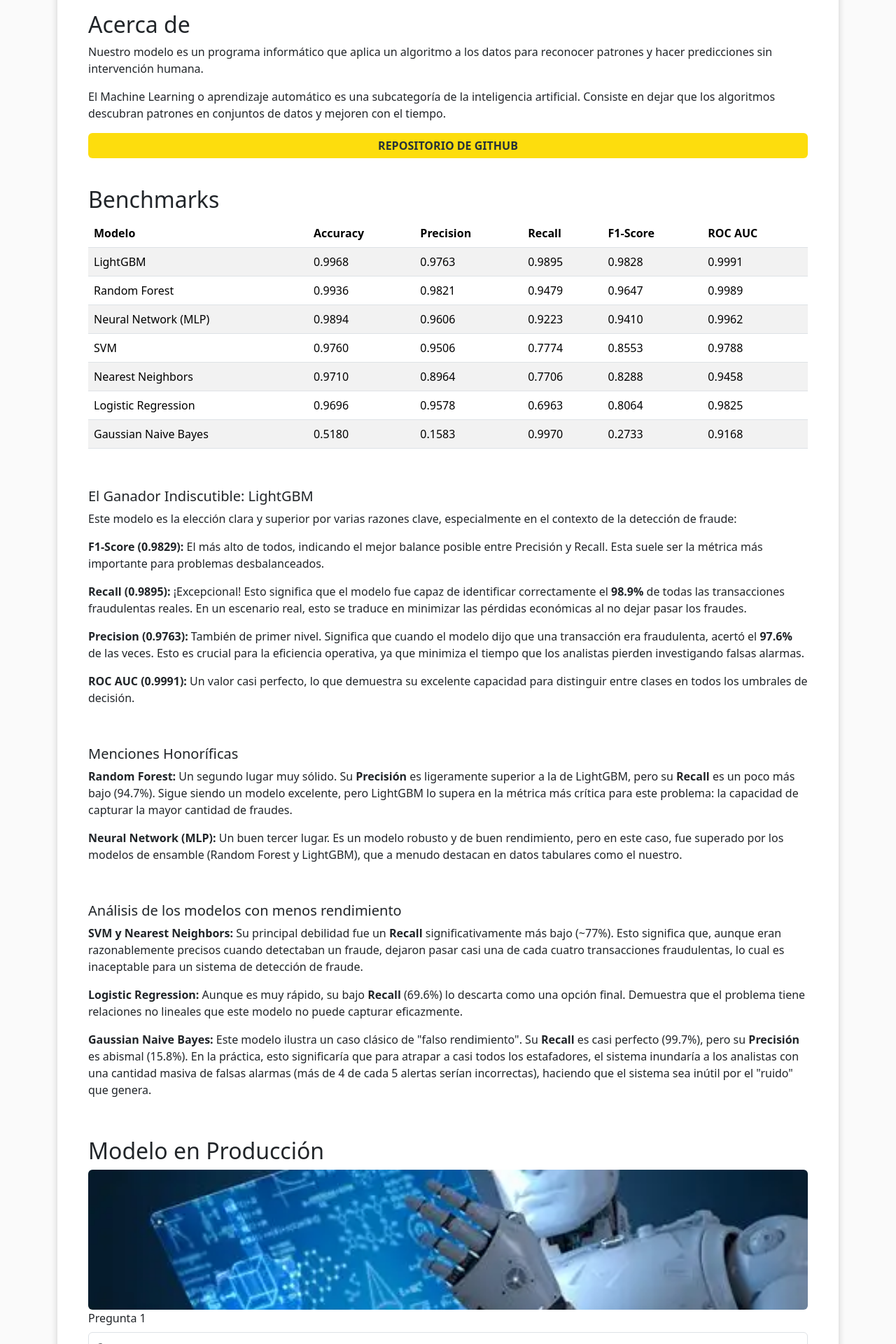
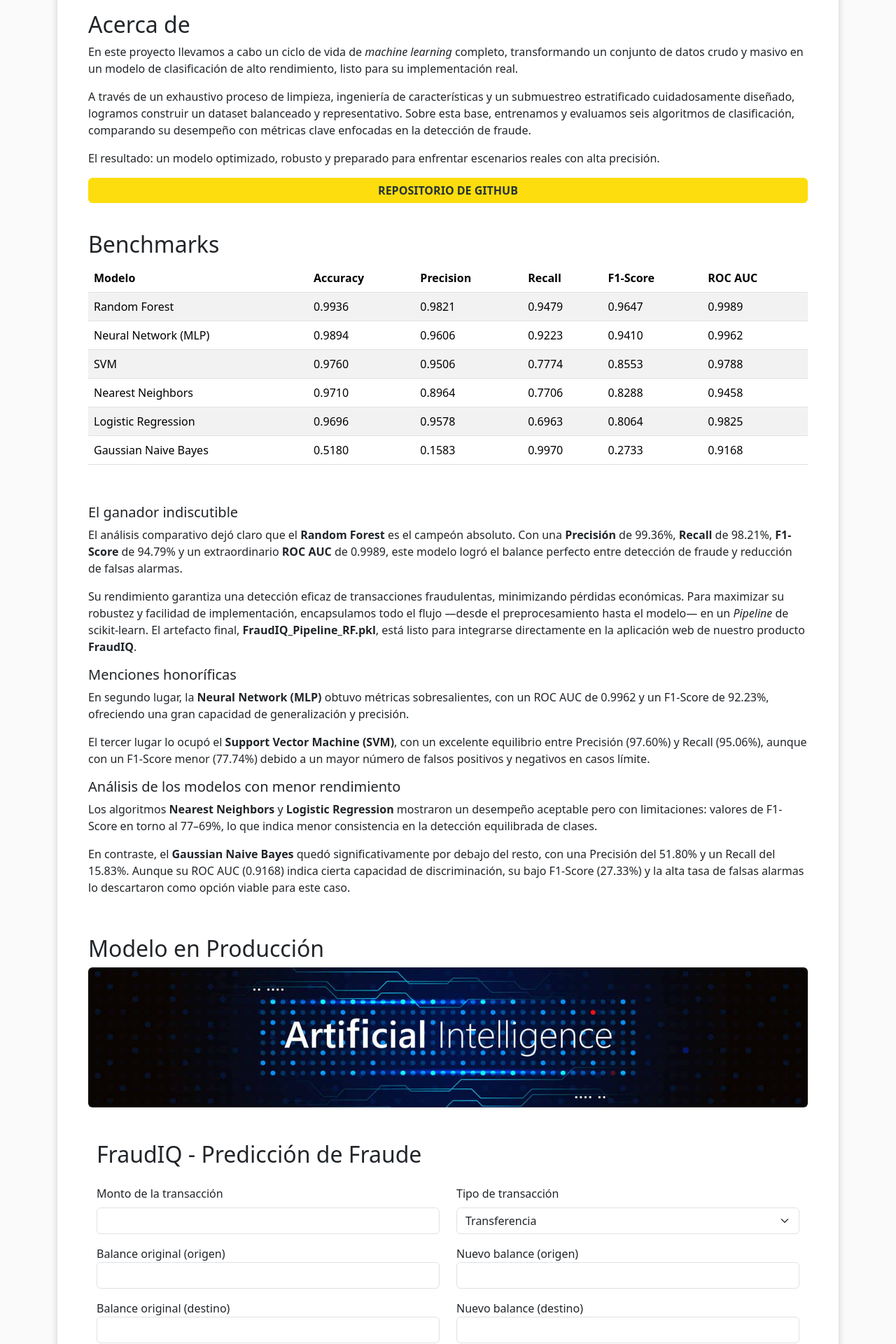
Before and after one commit to MrDeybby/fraudiq, a Flask app: page / in a window 1280 px wide. Shown: the part 560-2480 px from the top of the page at 70% size. Run offline with Flask 3, Linux system fonts and the light colour scheme.

Commit message:
Proyecto Final

```diff
--- a/app.py
+++ b/app.py
@@ -1,10 +1,128 @@
-from flask import Flask, render_template
+from flask import Flask, render_template, request, jsonify
+import pandas as pd
+import numpy as np
+import joblib
+import os
+import logging
+from datetime import datetime
+
+# Configure logging
+logging.basicConfig(level=logging.INFO)
+logger = logging.getLogger(__name__)
 
 app = Flask(__name__)
+
+def prepare_input_data(data):
+    """Transform input data to match model expectations"""
+    # Create DataFrame with base numeric columns
+    df = pd.DataFrame([{
+        'amount': data['amount'],
+        'oldbalanceOrg': data['oldbalanceOrg'],
+        'newbalanceOrig': data['newbalanceOrig'],
+        'oldbalanceDest': data['oldbalanceDest'],
+        'newbalanceDest': data['newbalanceDest']
+    }])
+
+    # Add one-hot encoded transaction type columns
+    transaction_types = ['CASH_IN', 'CASH_OUT', 'DEBIT', 'PAYMENT', 'TRANSFER']
+    for type_name in transaction_types:
+        df[f'type_{type_name}'] = 1 if data['type'] == type_name else 0
+
+    # Add time-based features
+    current_time = datetime.now()
+    df['hour_of_day'] = current_time.hour
+    df['day_of_week'] = current_time.weekday()
+
+    # Ensure correct column order
+    expected_columns = [
+        'amount', 'oldbalanceOrg', 'newbalanceOrig', 'oldbalanceDest',
+        'newbalanceDest', 'type_CASH_IN', 'type_CASH_OUT', 'type_DEBIT',
+        'type_PAYMENT', 'type_TRANSFER', 'hour_of_day', 'day_of_week'
+    ]
+
+    return df[expected_columns]
+
+def load_models():
+    """Load ML models with error handling"""
+    models = {}
+    models_path = 'ml_engineering/model_training/pylance/'
+
+    if not os.path.exists(models_path):
+        logger.error(f"Models directory not found: {models_path}")
+        return models
+
+    for model_file in os.listdir(models_path):
+        if model_file.endswith('.pkl'):
+            try:
+                model_name = model_file.replace('FraudIQ_Pipeline_', '').replace('.pkl', '')
+                model_path = os.path.join(models_path, model_file)
+                logger.info(f"Loading model: {model_file}")
+                models[model_name] = joblib.load(model_path)
+                logger.info(f"Successfully loaded: {model_file}")
+            except Exception as e:
+                logger.error(f"Error loading {model_file}: {str(e)}")
+                continue
+
+    return models
+
+# Load models when starting the application
+logger.info("Initializing model loading...")
+models = load_models()
+logger.info(f"Loaded {len(models)} models successfully")
 
 @app.route('/')
 def home():
     return render_template('index.html')
 
+@app.route('/predict', methods=['POST'])
+def predict():
+    try:
+        # Get form data
+        data = {
+            'amount': float(request.form['amount']),
+            'oldbalanceOrg': float(request.form['oldbalanceOrg']),
+            'newbalanceOrig': float(request.form['newbalanceOrig']),
+            'oldbalanceDest': float(request.form['oldbalanceDest']),
+            'newbalanceDest': float(request.form['newbalanceDest']),
+            'type': request.form['type']
+        }
+
+        # Prepare input data
+        df = prepare_input_data(data)
+
+        # Check if models are available
+        if not models:
+            return jsonify({
+                'error': 'No models available',
+                'status': 'error'
+            })
+
+        # Select and validate model
+        selected_model = request.form['model']
+        if selected_model not in models:
+            return jsonify({
+                'error': f'Model {selected_model} not found',
+                'status': 'error'
+            })
+
+        model = models[selected_model]
+
+        # Make prediction
+        prediction = model.predict(df)[0]
+        probability = model.predict_proba(df)[0][1]
+
+        return jsonify({
+            'prediction': int(prediction),
+            'probability': float(probability),
+            'status': 'success'
+        })
+
+    except Exception as e:
+        logger.error(f"Prediction error: {str(e)}")
+        return jsonify({
+            'error': str(e),
+            'status': 'error'
+        })
+
 if __name__ == '__main__':
     app.run(debug=True)
--- a/templates/index.html
+++ b/templates/index.html
@@ -111,24 +111,20 @@
           </div>
           <div class="carousel-inner">
             <div class="carousel-item active" data-bs-interval="10000">
-              <img src="static/images/img1.jpg" class="d-block w-100" alt="Slice 1">
+              <img src="static/images/phishing.jpg" class="d-block w-100" alt="Slice 1">
               <div class="carousel-caption d-none d-md-block">
-                <h5>First slide label</h5>
-                <p>Some representative placeholder content for the first slide.</p>
+                <!-- <h5>First slide label</h5>
+                <p>Some representative placeholder content for the first slide.</p> -->
               </div>
             </div>
             <div class="carousel-item" data-bs-interval="2000">
-              <img src="static/images/dog.png" class="d-block w-100" alt="Slice 2">
+              <img src="static/images/R (1).jpg" class="d-block w-100" alt="Slice 2">
               <div class="carousel-caption d-none d-md-block">
-                <h5>Second slide label</h5>
-                <p>Some representative placeholder content for the second slide.</p>
               </div>
             </div>
             <div class="carousel-item">
-              <img src="static/images/img1.jpg" class="d-block w-100" alt="Slice 3">
+              <img src="static/images/R.jpg" class="d-block w-100" alt="Slice 3">
               <div class="carousel-caption d-none d-md-block">
-                <h5>Third slide label</h5>
-                <p>Some representative placeholder content for the third slide.</p>
               </div>
             </div>
           </div>
@@ -146,8 +142,12 @@
         <section id="acerca_de">
           <div class="container">
             <h2>Acerca de</h2>
-            <p>Nuestro modelo es un programa informático que aplica un algoritmo a los datos para reconocer patrones y hacer predicciones sin intervención humana.</p>
-            <p>El Machine Learning o aprendizaje automático es una subcategoría de la inteligencia artificial. Consiste en dejar que los algoritmos descubran patrones en conjuntos de datos y mejoren con el tiempo.</p>
+            <p>En este proyecto llevamos a cabo un ciclo de vida de <em>machine learning</em> completo, transformando un conjunto de datos crudo y masivo en un modelo de clasificación de alto rendimiento, listo para su implementación real.</p>
+
+            <p>A través de un exhaustivo proceso de limpieza, ingeniería de características y un submuestreo estratificado cuidadosamente diseñado, logramos construir un dataset balanceado y representativo. Sobre esta base, entrenamos y evaluamos seis algoritmos de clasificación, comparando su desempeño con métricas clave enfocadas en la detección de fraude.</p>
+
+            <p>El resultado: un modelo optimizado, robusto y preparado para enfrentar escenarios reales con alta precisión.</p>
+
             <div class="d-grid gap-2">
               <a href="https://github.com/MrDeybby/fraudiq" target="_blank" class="btn btn-github" type="button">REPOSITORIO DE GITHUB</a>
             </div>
@@ -170,14 +170,6 @@
                 </tr>
               </thead>
               <tbody>
-                <tr>
-                  <td>LightGBM</td>
-                  <td>0.9968</td>
-                  <td>0.9763</td>
-                  <td>0.9895</td>
-                  <td>0.9828</td>
-                  <td>0.9991</td>
-                </tr>
                 <tr>
                   <td>Random Forest</td>
                   <td>0.9936</td>
@@ -229,30 +221,18 @@
               </tbody>
             </table>
             <p><br></p> <!-- Salto de linea -->
-            <h5>El Ganador Indiscutible: LightGBM</h5>
-            <p>
-Este modelo es la elección clara y superior por varias razones clave, especialmente en el contexto de la detección de fraude:</p>
+            <h5>El ganador indiscutible</h5>
+            <p>El análisis comparativo dejó claro que el <strong>Random Forest</strong> es el campeón absoluto. Con una <strong>Precisión</strong> de 99.36%, <strong>Recall</strong> de 98.21%, <strong>F1-Score</strong> de 94.79% y un extraordinario <strong>ROC AUC</strong> de 0.9989, este modelo logró el balance perfecto entre detección de fraude y reducción de falsas alarmas.</p>
+            <p>Su rendimiento garantiza una detección eficaz de transacciones fraudulentas, minimizando pérdidas económicas. Para maximizar su robustez y facilidad de implementación, encapsulamos todo el flujo —desde el preprocesamiento hasta el modelo— en un <em>Pipeline</em> de scikit-learn. El artefacto final, <strong>FraudIQ_Pipeline_RF.pkl</strong>, está listo para integrarse directamente en la aplicación web de nuestro producto <strong>FraudIQ</strong>.</p>
 
-<p><b>F1-Score (0.9829):</b> El más alto de todos, indicando el mejor balance posible entre Precisión y Recall. Esta suele ser la métrica más importante para problemas desbalanceados.</p>
-<p><b>Recall (0.9895):</b> ¡Excepcional! Esto significa que el modelo fue capaz de identificar correctamente el <b>98.9%</b> de todas las transacciones fraudulentas reales. En un escenario real, esto se traduce en minimizar las pérdidas económicas al no dejar pasar los fraudes.</p>
-<p><b>Precision (0.9763):</b> También de primer nivel. Significa que cuando el modelo dijo que una transacción era fraudulenta, acertó el <b>97.6%</b> de las veces. Esto es crucial para la eficiencia operativa, ya que minimiza el tiempo que los analistas pierden investigando falsas alarmas.</p>
-<p><b>ROC AUC (0.9991):</b> Un valor casi perfecto, lo que demuestra su excelente capacidad para distinguir entre clases en todos los umbrales de decisión.</p>
+            <h5>Menciones honoríficas</h5>
+            <p>En segundo lugar, la <strong>Neural Network (MLP)</strong> obtuvo métricas sobresalientes, con un ROC AUC de 0.9962 y un F1-Score de 92.23%, ofreciendo una gran capacidad de generalización y precisión.</p>
+            <p>El tercer lugar lo ocupó el <strong>Support Vector Machine (SVM)</strong>, con un excelente equilibrio entre Precisión (97.60%) y Recall (95.06%), aunque con un F1-Score menor (77.74%) debido a un mayor número de falsos positivos y negativos en casos límite.</p>
 
-<p><br></p> <!-- Salto de linea -->
-<h5>Menciones Honoríficas</h5>
+            <h5>Análisis de los modelos con menor rendimiento</h5>
+            <p>Los algoritmos <strong>Nearest Neighbors</strong> y <strong>Logistic Regression</strong> mostraron un desempeño aceptable pero con limitaciones: valores de F1-Score en torno al 77–69%, lo que indica menor consistencia en la detección equilibrada de clases.</p>
+            <p>En contraste, el <strong>Gaussian Naive Bayes</strong> quedó significativamente por debajo del resto, con una Precisión del 51.80% y un Recall del 15.83%. Aunque su ROC AUC (0.9168) indica cierta capacidad de discriminación, su bajo F1-Score (27.33%) y la alta tasa de falsas alarmas lo descartaron como opción viable para este caso.</p>
 
-<p><b>Random Forest:</b> Un segundo lugar muy sólido. Su <b>Precisión</b> es ligeramente superior a la de LightGBM, pero su <b>Recall</b> es un poco más bajo (94.7%). Sigue siendo un modelo excelente, pero LightGBM lo supera en la métrica más crítica para este problema: la capacidad de capturar la mayor cantidad de fraudes.</p>
-
-<p><b>Neural Network (MLP):</b> Un buen tercer lugar. Es un modelo robusto y de buen rendimiento, pero en este caso, fue superado por los modelos de ensamble (Random Forest y LightGBM), que a menudo destacan en datos tabulares como el nuestro.</p>
-
-<p><br></p> <!-- Salto de linea -->
-<h5>Análisis de los modelos con menos rendimiento</h5>
-
-<P><b>SVM y Nearest Neighbors:</b> Su principal debilidad fue un <b>Recall</b> significativamente más bajo (~77%). Esto significa que, aunque eran razonablemente precisos cuando detectaban un fraude, dejaron pasar casi una de cada cuatro transacciones fraudulentas, lo cual es inaceptable para un sistema de detección de fraude.</P>
-
-<P><b>Logistic Regression:</b> Aunque es muy rápido, su bajo <b>Recall</b> (69.6%) lo descarta como una opción final. Demuestra que el problema tiene relaciones no lineales que este modelo no puede capturar eficazmente.</P>
-
-<P><b>Gaussian Naive Bayes:</b> Este modelo ilustra un caso clásico de "falso rendimiento". Su <b>Recall</b> es casi perfecto (99.7%), pero su <b>Precisión</b> es abismal (15.8%). En la práctica, esto significaría que para atrapar a casi todos los estafadores, el sistema inundaría a los analistas con una cantidad masiva de falsas alarmas (más de 4 de cada 5 alertas serían incorrectas), haciendo que el sistema sea inútil por el "ruido" que genera.</P>
 <p><br></p> <!-- Salto de linea -->
           </div>
         </section>
@@ -260,47 +240,106 @@ Este modelo es la elección clara y superior por varias razones clave, especialm
         <section id="predecir">
           <div class="container">
             <h2>Modelo en Producción</h2>
-            <img src="static/images/img1.jpg" class="rounded mx-auto d-block" alt="Imagen" style="width: 100%; max-height: 200px; object-fit: cover;">
-            <form >
-              <label class="form-label" for="Pregunta 1">Pregunta 1</label>
-              <input class="form-control" type="text" name="Pregunta 1" placeholder="a">
+            <img src="static/images/IA.jpg" class="rounded mx-auto d-block" alt="Imagen" style="width: 100%; max-height: 200px; object-fit: cover;">
+              <title>FraudIQ - Detector de Fraude</title>
+              <div class="container mt-5">
+                  <h2>FraudIQ - Predicción de Fraude</h2>
+                  <form id="predictionForm" class="mt-4">
+                      <div class="row">
+                          <div class="col-md-6 mb-3">
+                              <label for="amount" class="form-label">Monto de la transacción</label>
+                              <input type="number" class="form-control" id="amount" name="amount" required>
+                          </div>
+                          <div class="col-md-6 mb-3">
+                              <label for="type" class="form-label">Tipo de transacción</label>
+                              <select class="form-select" id="type" name="type" required>
+                                  <option value="TRANSFER">Transferencia</option>
+                                  <option value="CASH_OUT">Retiro</option>
+                                  <option value="PAYMENT">Pago</option>
+                                  <option value="CASH_IN">Depósito</option>
+                                  <option value="DEBIT">Debito</option>
+                              </select>
+                          </div>
+                      </div>
+                      <div class="row">
+                          <div class="col-md-6 mb-3">
+                              <label for="oldbalanceOrg"><i class="bi bi-currency-dollar"></i> Balance original (origen)</label>
+                              <input type="number" class="form-control" id="oldbalanceOrg" name="oldbalanceOrg" required>
+                          </div>
+                          <div class="col-md-6 mb-3">
+                              <label for="newbalanceOrig">Nuevo balance (origen)</label>
+                              <input type="number" class="form-control" id="newbalanceOrig" name="newbalanceOrig" required>
+                          </div>
+                      </div>
+                      <div class="row">
+                          <div class="col-md-6 mb-3">
+                              <label for="oldbalanceDest">Balance original (destino)</label>
+                              <input type="number" class="form-control" id="oldbalanceDest" name="oldbalanceDest" required>
+                          </div>
+                          <div class="col-md-6 mb-3">
+                              <label for="newbalanceDest">Nuevo balance (destino)</label>
+                              <input type="number" class="form-control" id="newbalanceDest" name="newbalanceDest" required>
+                          </div>
+                      </div>
+                      <div class="mb-3">
+                          <label for="model" class="form-label">Seleccionar Modelo</label>
+                          <select class="form-select" id="model" name="model" required>
+                              <option value="Random_Forest">Random Forest</option>
+                              <option value="SVM">SVM</option>
+                              <option value="Logistic_Regression">Regresión Logística</option>
+                              <option value="Nearest_Neighbors">K-Nearest Neighbors</option>
+                              <option value="Gaussian_Naive_Bayes">Naive Bayes</option>
+                          </select>
+                      </div>
+                      <button type="submit" class="btn btn-primary">Predecir</button>
+                  </form>
 
-              <label for="cantidad">Cantidad:</label>
-              <input type="number" id="cantidad" name="cantidad">
-
-              <!-- <label class="form-label" for="csv">Cargar CSV</label> -->
-              <button class="form-control" type="button" onclick="document.getElementById('csv').click();" style="--bs-btn-padding-y: .25rem; --bs-btn-padding-x: .5rem; --bs-btn-font-size: .75rem; background-color: #FDDD0D; color: #263238;">
-                Cargar CSV
-                <input  class="btn btn-primary" type="file" id="csv" accept=".csv" style="display: none;"/>
-              </button>
-
-              <label class="form-label" for="Pregunta 2">Pregunta 2</label>
-              <input  class="form-control" type="text" name="Pregunta 2" placeholder="a">
-
-              <label class="form-label" for="Pregunta 3">Pregunta 3</label>
-              <input  class="form-control" type="text" name="Pregunta 3" placeholder="a">
-
-              <label class="form-label" for="Pregunta 4">Pregunta 4</label>
-              <input  class="form-control" type="text" name="Pregunta 4" placeholder="a">
-
-              <label class="form-label" >Pregunta 1</label>
-              <select  class="form-control" ><option>Opción 1</option></select>
-
-              <label class="form-label">Pregunta 2</label>
-              <select  class="form-control"><option>Opción 1</option></select>
-
-              <label class="form-label" >Pregunta 3</label>
-              <select  class="form-control" ><option>Opción 1</option></select>
-
-              <div class="d-grid gap-2">
-                <button class="btn btn-predecir" type="submit">PREDECIR</button>
+                  <div id="result" class="mt-4" style="display: none;">
+                      <div class="alert" role="alert"></div>
+                  </div>
               </div>
 
+              <script src="https://code.jquery.com/jquery-3.6.0.min.js"></script>
+              <script>
+                  $(document).ready(function() {
+                      $('#predictionForm').on('submit', function(e) {
+                          e.preventDefault();
 
-            </form>
+                          $.ajax({
+                              url: '/predict',
+                              type: 'POST',
+                              data: $(this).serialize(),
+                              success: function(response) {
+                                  const resultDiv = $('#result');
+                                  const alert = resultDiv.find('.alert');
 
-            <p>Su predicción final es de: <strong>Multiple</strong></p>
-          </div>
+                                  if (response.status === 'success') {
+                                      const isFraud = response.prediction === 1;
+                                      alert.removeClass('alert-success alert-danger')
+                                           .addClass(isFraud ? 'alert-danger' : 'alert-success')
+                                           .html(`
+                                              <h4>${isFraud ? 'Transacción Fraudulenta' : 'Transacción Normal'}</h4>
+                                              <p>Probabilidad de fraude: ${(response.probability * 100).toFixed(2)}%</p>
+                                           `);
+                                  } else {
+                                      alert.removeClass('alert-success alert-danger')
+                                           .addClass('alert-warning')
+                                           .text('Error: ' + response.error);
+                                  }
+
+                                  resultDiv.show();
+                              },
+                              error: function(xhr, status, error) {
+                                  $('#result').show()
+                                      .find('.alert')
+                                      .removeClass('alert-success alert-danger')
+                                      .addClass('alert-warning')
+                                      .text('Error en la petición: ' + error);
+                              }
+                          });
+                      });
+                  });
+              </script>
       </section>
 
       <footer class="text-white text-center py-4" style="background-color: #263238;">
```
Also changed, not shown: README.md, static/images/IA.jpg (added), static/images/R (1).jpg (added), static/images/R.jpg (added), static/images/phishing.jpg (added), 5 other files.
